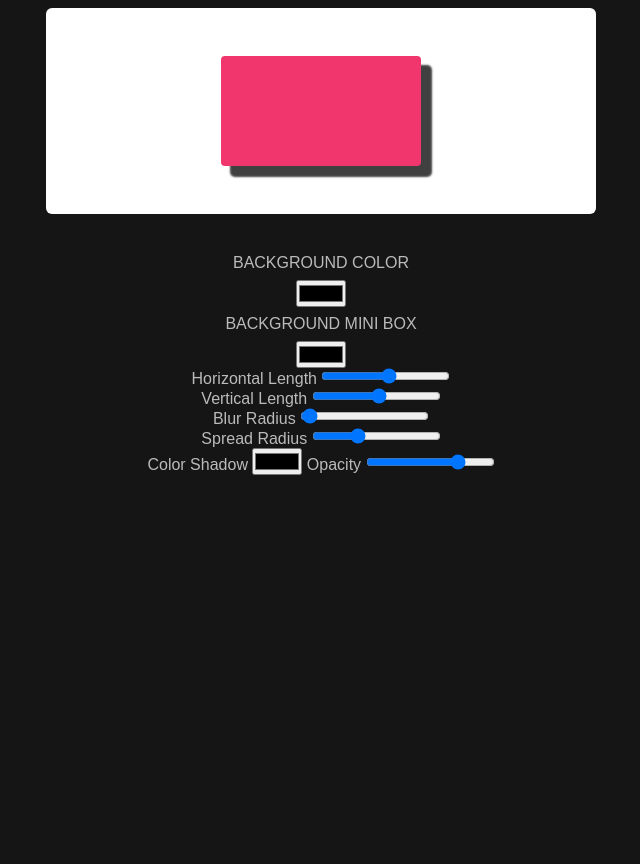
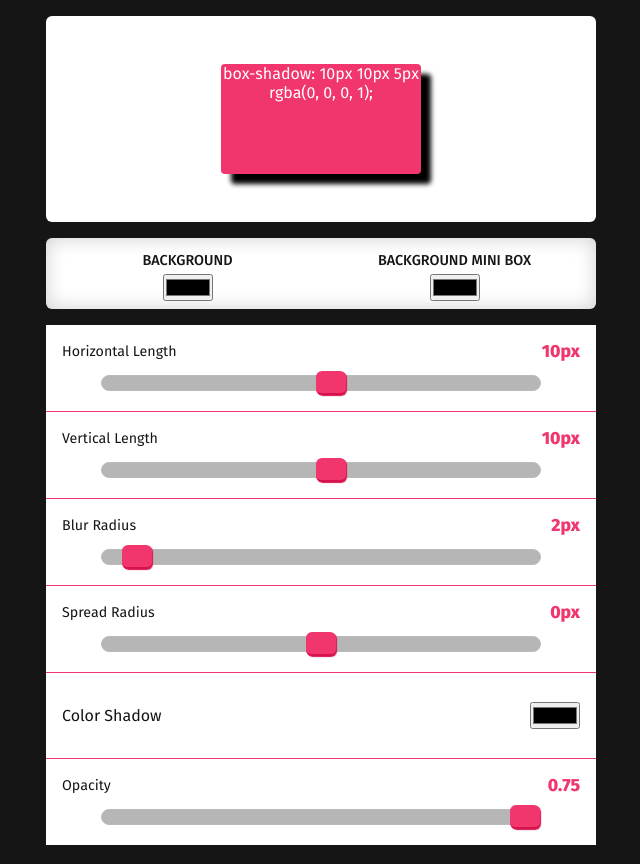
Before and after one commit to RomaanDeRose/Box-shadow-generator, a plain HTML site: page index.html in a window 1280 px wide. Shown: the part 81-945 px from the top of the page, without its empty margins (319-959 px from the left). Before the commit the page ends 800 px from the top, so only its background shows below. Drawn offline with Linux system fonts and the light colour scheme.

Commit message:
Mejorando diseño y agregado de código CSS a la box

```diff
--- a/index.html
+++ b/index.html
@@ -3,6 +3,12 @@
   <head>
     <meta charset="UTF-8" />
     <meta name="viewport" content="width=device-width, initial-scale=1.0" />
+    <link rel="preconnect" href="https://fonts.googleapis.com" />
+    <link rel="preconnect" href="https://fonts.gstatic.com" crossorigin />
+    <link
+      href="https://fonts.googleapis.com/css2?family=Fira+Sans:wght@200;300;400;500;600;700;800;900&display=swap"
+      rel="stylesheet"
+    />
     <link rel="stylesheet" href="style.css" />
     <title>Box Shadow Generator</title>
   </head>
@@ -16,7 +22,7 @@
       </div>
       <div class="inputs-backgrounds">
         <div class="inputs">
-          <label for="">background Color</label>
+          <label for="">background</label>
           <input type="color" name="" id="background-box" />
         </div>
         <div class="inputs">
@@ -26,7 +32,10 @@
       </div>
       <div class="inputs">
         <div class="input">
-          <label for="horizontal">Horizontal Length</label>
+          <div class="text">
+            <label for="horizontal">Horizontal Length</label>
+            <p class="value">10px</p>
+          </div>
           <input
             type="range"
             name=""
@@ -38,7 +47,10 @@
           />
         </div>
         <div class="input">
-          <label for="vertical">Vertical Length</label>
+          <div class="text">
+            <label for="vertical">Vertical Length</label>
+            <p class="value">10px</p>
+          </div>
           <input
             type="range"
             name=""
@@ -50,42 +62,46 @@
           />
         </div>
         <div class="input">
-          <label for="blur">Blur Radius</label>
+          <div class="text">
+            <label for="blur">Blur Radius</label>
+            <p class="value">2px</p>
+          </div>
           <input
             type="range"
             name=""
             id="blur-shadow"
             min="0"
             max="100"
-            value="2"
+            value="5"
             step="1"
           />
         </div>
         <div class="input">
-          <label for="spread">Spread Radius</label>
+          <div class="text">
+            <label for="spread">Spread Radius</label>
+            <p class="value">0px</p>
+          </div>
           <input
             type="range"
             name=""
             id="spread-shadow"
-            min="-100"
+            min="-200"
             max="200"
-            value="1"
+            value="0"
             step="1"
           />
         </div>
         <div class="input">
           <label for="color">Color Shadow</label>
           <input type="color" name="" id="color-shadow" />
-          <label for="opacity-shadow">Opacity</label>
-          <input
-            type="range"
-            name=""
-            id="opacity-shadow"
-            min="0"
-            max="1"
-            value="0.75"
-            step="0.01"
-          />
+        </div>
+        <div class="input">
+          <div class="text">
+            <label for="opacity">Opacity</label>
+            <p class="value">0.75</p>
+          </div>
+          <input type="range" name="" id="opacity-shadow" min="0" max="1"
+          value="1" step="0.01"
         </div>
       </div>
     </main>
--- a/script.js
+++ b/script.js
@@ -28,20 +28,31 @@ const shadowColor = document.getElementById("color-shadow");
 const shadowOpacity = document.getElementById("opacity-shadow");
 
 function hex2rgb(hex) {
-  const r = parseInt(hex.slice(1, 3), 16);
-  const g = parseInt(hex.slice(3, 5), 16);
-  const b = parseInt(hex.slice(5, 7), 16);
+  const red = parseInt(hex.slice(1, 3), 16);
+  const green = parseInt(hex.slice(3, 5), 16);
+  const blue = parseInt(hex.slice(5, 7), 16);
 
-  return { r, g, b };
+  return { red, green, blue };
+}
+
+function textColor(color, opacity) {
+  const colorHex = hex2rgb(color);
+  const { red, green, blue } = colorHex;
+  const colorFinal = `rgba(${red}, ${green}, ${blue}, ${opacity})`;
+
+  return colorFinal;
 }
 
 function actualizeShadow(el, x, y, blur, spread, color, opacity) {
-  const colorRed = hex2rgb(color).r;
-  const colorGreen = hex2rgb(color).g;
-  const colorBlue = hex2rgb(color).b;
-  const colorFinal = `rgba(${colorRed}, ${colorGreen}, ${colorBlue}, ${opacity})`;
+  const colorShadow = textColor(color, opacity);
 
-  return (el.style.boxShadow = `${x}px ${y}px ${blur}px ${spread}px ${colorFinal}`);
+  return (el.style.boxShadow = `${x}px ${y}px ${blur}px ${spread}px ${colorShadow}`);
+}
+
+function actualizeCodeShadow(x, y, blur, color, opacity) {
+  const colorShadow = textColor(color, opacity);
+
+  return `box-shadow: ${x}px ${y}px ${blur}px ${colorShadow};`;
 }
 
 let x = shadowX.value;
@@ -54,39 +65,85 @@ let opacity = shadowOpacity.value;
 // SETEO BOX-SHADOW
 actualizeShadow(boxReceivesShadow, x, y, blurShadow, spread, color, opacity);
 
+// SETEO CODIGO CSS BOX-SHADOW
+const codeShadow = document.getElementById("code-box-shadow");
+codeShadow.textContent = actualizeCodeShadow(x, y, blurShadow, color, opacity);
+
 // MODIFICACION DE BOX-SHADOW
 shadowX.addEventListener("input", (e) => {
   e.preventDefault();
   x = e.target.value;
   actualizeShadow(boxReceivesShadow, x, y, blurShadow, spread, color, opacity);
+  codeShadow.textContent = actualizeCodeShadow(
+    x,
+    y,
+    blurShadow,
+    color,
+    opacity
+  );
 });
 
 shadowY.addEventListener("input", (e) => {
   e.preventDefault();
   y = e.target.value;
   actualizeShadow(boxReceivesShadow, x, y, blurShadow, spread, color, opacity);
+  codeShadow.textContent = actualizeCodeShadow(
+    x,
+    y,
+    blurShadow,
+    color,
+    opacity
+  );
 });
 
 shadowBlur.addEventListener("input", (e) => {
   e.preventDefault();
   blurShadow = e.target.value;
   actualizeShadow(boxReceivesShadow, x, y, blurShadow, spread, color, opacity);
+  codeShadow.textContent = actualizeCodeShadow(
+    x,
+    y,
+    blurShadow,
+    color,
+    opacity
+  );
 });
 
 shadowSpread.addEventListener("input", (e) => {
   e.preventDefault();
   spread = e.target.value;
   actualizeShadow(boxReceivesShadow, x, y, blurShadow, spread, color, opacity);
+  codeShadow.textContent = actualizeCodeShadow(
+    x,
+    y,
+    blurShadow,
+    color,
+    opacity
+  );
 });
 
 shadowColor.addEventListener("input", (e) => {
   e.preventDefault();
   color = e.target.value;
   actualizeShadow(boxReceivesShadow, x, y, blurShadow, spread, color, opacity);
+  codeShadow.textContent = actualizeCodeShadow(
+    x,
+    y,
+    blurShadow,
+    color,
+    opacity
+  );
 });
 
 shadowOpacity.addEventListener("input", (e) => {
   e.preventDefault();
   opacity = e.target.value;
   actualizeShadow(boxReceivesShadow, x, y, blurShadow, spread, color, opacity);
+  codeShadow.textContent = actualizeCodeShadow(
+    x,
+    y,
+    blurShadow,
+    color,
+    opacity
+  );
 });
--- a/style.css
+++ b/style.css
@@ -5,15 +5,16 @@
 }
 
 body {
-  font-family: "Arial", sans-serif;
   background: #151515;
-  color: #bbb;
+  color: #fff;
+  font-family: "Fira Sans", sans-serif;
+  padding: 1.2rem;
 }
 
 h1 {
   font-size: 2.2rem;
   text-align: center;
-  margin: 0.8rem 0;
+  margin-bottom: 0.3rem 0;
 }
 h1 span {
   color: #f1356d;
@@ -24,17 +25,17 @@ h1 span {
 
 .container {
   width: 90%;
-  height: calc(100vh - 140px);
+  max-width: 550px;
   margin: 0 auto;
   text-align: center;
 }
 .container .box-background {
   width: 100%;
-  max-width: 550px;
-  margin: 2rem auto;
+  margin: 2rem auto 1rem auto;
   background: #fff;
   border-radius: 6px;
   padding: 3rem;
+  overflow: hidden;
 }
 .container .box-background div {
   width: 75%;
@@ -47,17 +48,116 @@ h1 span {
 
 .inputs-backgrounds {
   display: flex;
-  flex-flow: column wrap;
+  flex-flow: wrap;
   justify-content: center;
   align-items: center;
+  margin-bottom: 1rem;
+  background: #fff;
+  color: #151515;
+  padding: 0.5rem;
+  border-radius: 6px;
+  box-shadow: 0px 0px 20px 0px rgba(0, 0, 0, 0.19) inset;
+}
+.inputs-backgrounds .inputs {
+  width: 50%;
+  border: none;
 }
 .inputs-backgrounds .inputs label {
   display: inline-block;
   width: 100%;
+  font-size: 0.9rem;
+  font-weight: 500;
 }
 .inputs-backgrounds label {
-  margin: 0.5rem 0;
-  font-size: 1rem;
+  margin: 0.35rem 0;
   font-weight: 400;
   text-transform: uppercase;
 }
+
+.inputs .input {
+  width: 100%;
+  padding: 1rem;
+  border-bottom: 1px solid #f1356d;
+  background: #fff;
+  color: #151515;
+  font-size: 1rem;
+  font-weight: 400;
+  text-align: center;
+  transition: 0.3s;
+}
+.inputs .input:last-child {
+  border-bottom: none;
+}
+.inputs .input:nth-child(5) {
+  padding: 1.832rem 1rem;
+  display: flex;
+  justify-content: space-between;
+  align-items: center;
+}
+
+.inputs .input .text {
+  display: flex;
+  justify-content: space-between;
+  align-items: center;
+  margin-bottom: 0.8rem;
+}
+.inputs .input .text label {
+  font-size: 0.89rem;
+  font-weight: 400;
+}
+.inputs .input .text p {
+  font-size: 1.1rem;
+  font-weight: 800;
+  color: #f1356d;
+}
+
+/*  */
+/*  */
+/*  */
+/*  */
+/*  */
+/*  */
+/*  */
+/*  */
+
+input[type="range"] {
+  -webkit-appearance: none;
+  width: 85%;
+}
+input[type="range"]:focus {
+  outline: none;
+}
+input[type="range"]::-webkit-slider-runnable-track {
+  width: 100%;
+  height: 16px;
+  cursor: pointer;
+  animate: 0.2s;
+  box-shadow: 0px 0px 0px #000000;
+  background: #b6b6b6;
+  border-radius: 25px;
+  border: 1px solid #bbb;
+}
+input[type="range"]::-webkit-slider-thumb {
+  box-shadow: 1px 1px 1px #d7124d;
+  border-bottom: 2px solid #d7124d;
+  height: 24px;
+  width: 30px;
+  border-radius: 6px;
+  background: #f1356d;
+  cursor: pointer;
+  -webkit-appearance: none;
+  margin-top: -5px;
+}
+input[type="range"]:focus::-webkit-slider-runnable-track {
+  background: rgba(241, 53, 109, 0.4);
+}
+input[type="range"]::-moz-range-track {
+  width: 100%;
+  height: 16px;
+  cursor: pointer;
+  animate: 0.2s;
+  box-shadow: 0px 0px 0px #000000;
+  background: #b6b6b6;
+  border-radius: 25px;
+  border: 1px solid #8a8a8a;
+}
```
